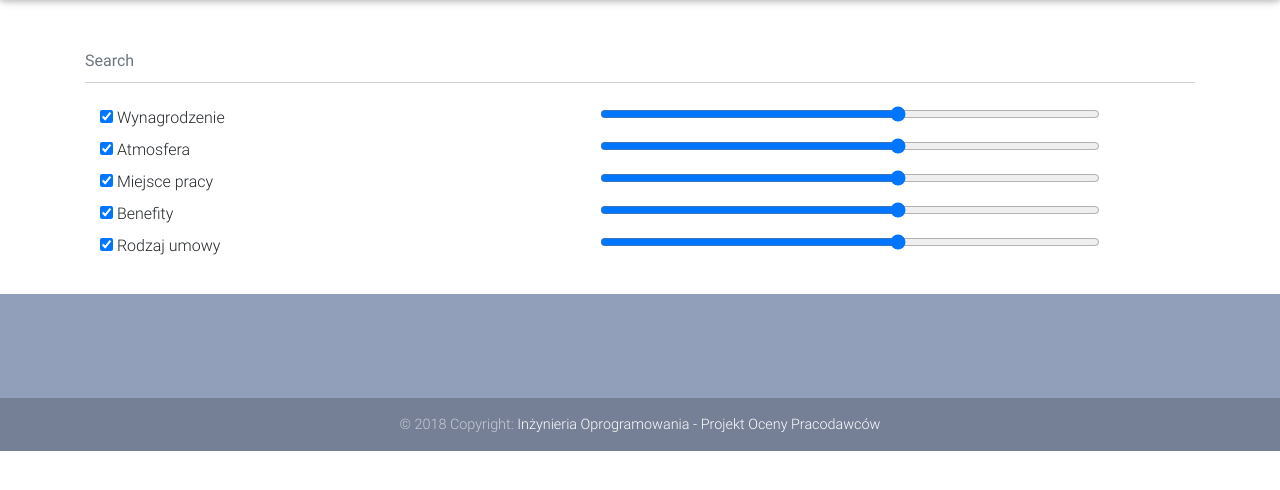
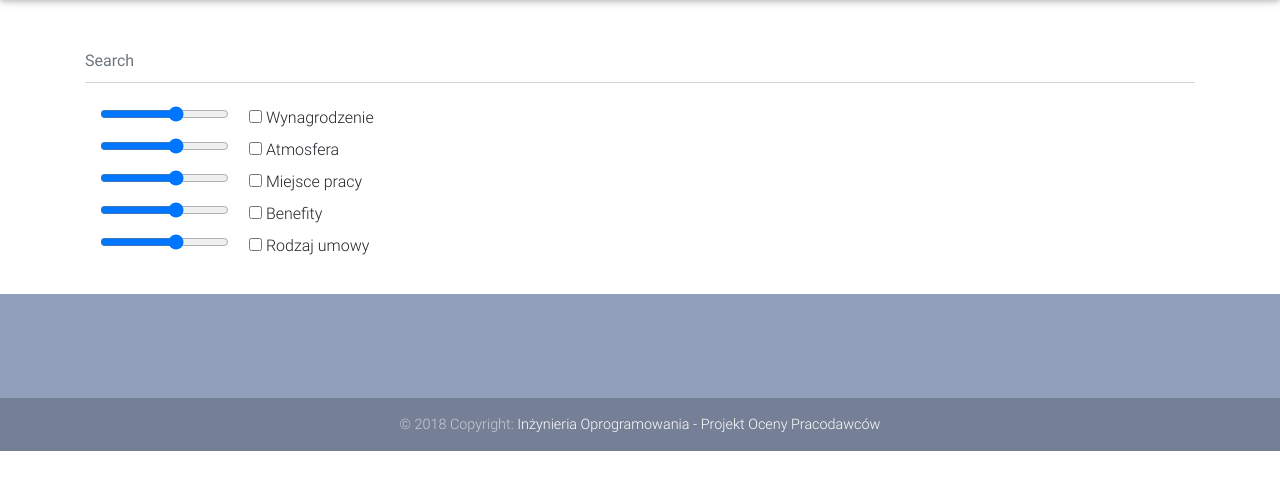
Before and after one commit to msyulia/ioproject, a PHP site: page / in a window 1280 px wide. Shown: the part 56-546 px from the top of the page. Run offline with PHP 8.4, Linux system fonts and the light colour scheme.

Commit message:
slider-position-fix

```diff
--- a/css/style.css
+++ b/css/style.css
@@ -41,11 +41,6 @@
 
 /* Style do search.html: */
 
-.range-field2 {
-    width: 500px;
-    float: right;
-}
-
 .md-form input {
     text-align: left;
 }
--- a/index.html
+++ b/index.html
@@ -45,7 +45,7 @@
             </ul>
         </div>
     </nav>
-    <!--/.Navbar -->
+
 
     <div class="container">
         <!-- TODO -->
@@ -56,39 +56,39 @@
         <div class="col-lg-4 col-md-12 mb-4">
             <div class="form-group">
                 <div class="checkbox-container">
-                    <input type="checkbox" class="checkbox1" checked="checked">
+                        <div class="checkbox-container">
+                                <input style="float:left" class="slideInDown" type="range" min="0" max="5" />
+                        </div>
+                    <input type="checkbox" class="checkbox1" autocomplete="off">
                     <label for="checkbox1">Wynagrodzenie</label>
-                    <div class="checkbox-container">
-                            <input class="range-field2" type="range" min="0" max="5" />
-                    </div>
                 </div><br/>
                  <div class="checkbox-container">
-                    <input type="checkbox" class="checkbox1" checked="checked">
+                        <div class="checkbox-container">
+                                <input style="float:left" class="slideInDown" type="range" min="0" max="5" />
+                        </div>
+                    <input type="checkbox" class="checkbox1" autocomplete="off">
                     <label for="checkbox1">Atmosfera</label>
-                    <div class="checkbox-container">
-                            <input class="range-field2" type="range" min="0" max="5" />
-                    </div>
                 </div><br/>
                  <div class="checkbox-container">
-                    <input type="checkbox" class="checkbox1" checked="checked">
+                        <div class="checkbox-container">
+                                <input style="float:left" class="slideInDown" type="range" min="0" max="5" />
+                        </div>
+                    <input type="checkbox" class="checkbox1" autocomplete="off">
                     <label for="checkbox1">Miejsce pracy</label>
-                    <div class="checkbox-container">
-                            <input class="range-field2" type="range" min="0" max="5" />
-                    </div>
                 </div><br/>
                  <div class="checkbox-container">
-                    <input type="checkbox" class="checkbox1" checked="checked">
+                        <div class="checkbox-container">
+                                <input style="float:left" class="slideInDown" type="range" min="0" max="5" />
+                        </div>
+                    <input type="checkbox" class="checkbox1" autocomplete="off">
                     <label for="checkbox1">Benefity</label>
-                    <div class="checkbox-container">
-                            <input class="range-field2" type="range" min="0" max="5" />
-                    </div>
                 </div><br/>
                  <div class="checkbox-container">
-                    <input type="checkbox" class="checkbox1" checked="checked">
+                        <div class="checkbox-container">
+                                <input style="float:left" class="slideInDown" type="range" min="0" max="5" />
+                        </div>
+                    <input type="checkbox" class="checkbox1" autocomplete="off">
                     <label for="checkbox1">Rodzaj umowy</label>
-                    <div class="checkbox-container">
-                            <input class="range-field2" type="range" min="0" max="5" />
-                    </div>
                 </div><br/>
             </div>
         </div>
```
